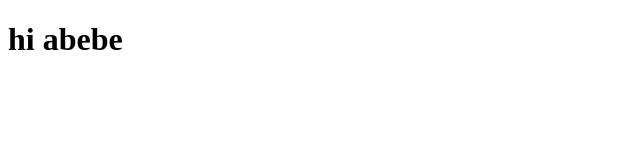
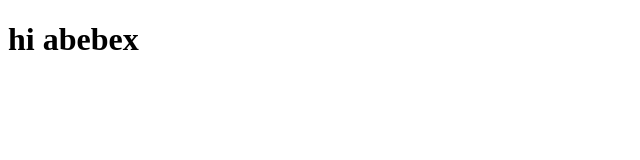
Before and after one commit to Musse-Wassihun/mussex, a plain HTML site: page index.html in a window 1280 px wide. Shown: the full height of the page, 0-640 px from the left. Drawn offline with Linux system fonts and the light colour scheme.

Commit message:
changed abebe to abebex

```diff
--- a/index.html
+++ b/index.html
@@ -6,7 +6,7 @@
     <title>hello abe</title>
 </head>
 <body>
-    <h1>hi abebe</h1>
+    <h1>hi abebex</h1>
 
 </body>
 </html>
```
